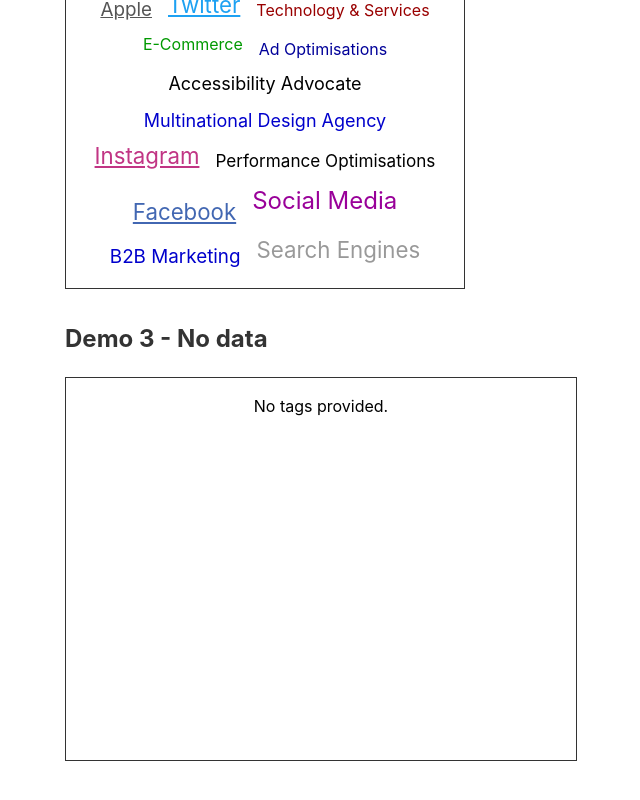
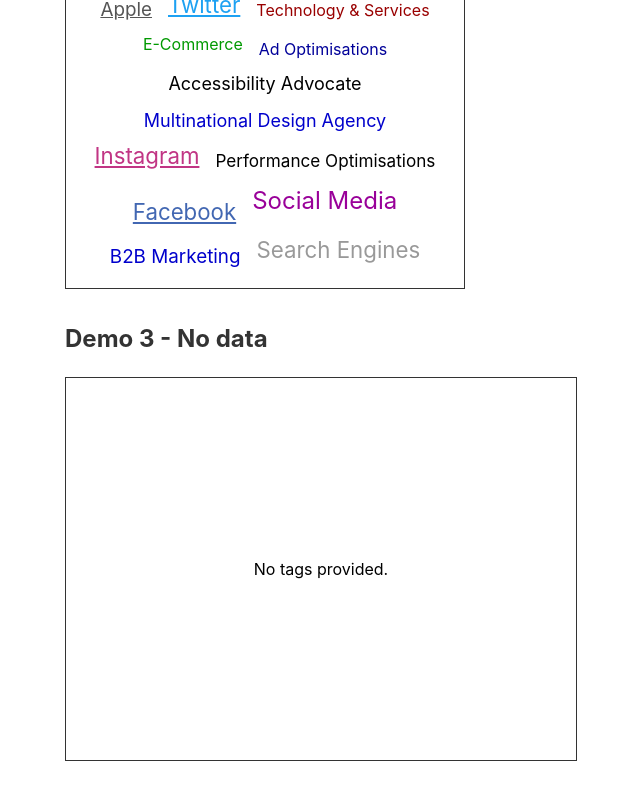
Before and after one commit to jamesashokfe/whale-react-tag-cloud, a React (Vite) app: page / in a window 1280 px wide. Shown: the part 1018-1818 px from the top of the page, without its empty margins (63-703 px from the left). Built offline with nearby package versions, Linux system fonts and the light colour scheme.

Commit message:
Alignment and optional props fixes.

```diff
--- a/src/components/TagCloud/tag-cloud.css
+++ b/src/components/TagCloud/tag-cloud.css
@@ -10,6 +10,7 @@
   display: flex;
   flex-wrap: wrap;
   justify-content: center;
+  align-items: center;
   overflow: auto;
 }
 
--- a/src/components/TagCloud/tag-cloud.props.ts
+++ b/src/components/TagCloud/tag-cloud.props.ts
@@ -2,7 +2,7 @@
 
 type TagCloudProps = {
   tags: TagProps[],
-  options: TagCloudOptions,
+  options?: TagCloudOptions,
 };
 
 export class TagCloudOptions {
```
